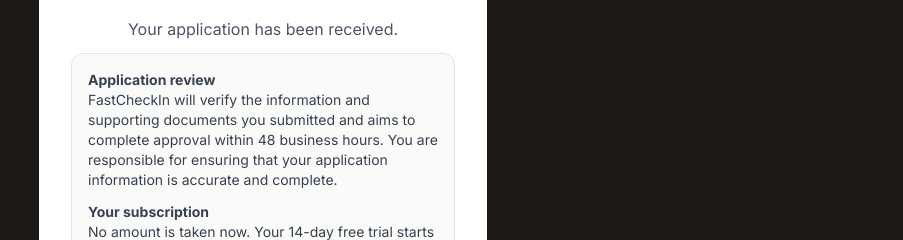
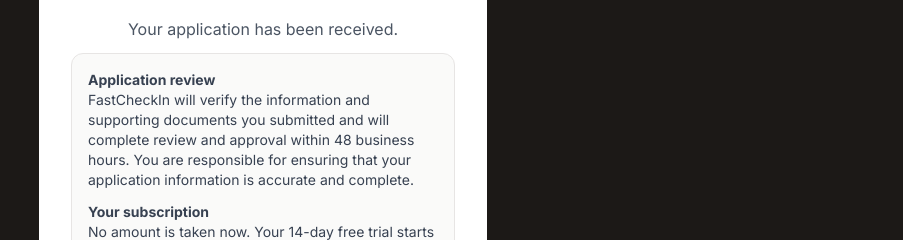
Before and after one commit to TerraFit/Best-Check-In, a React (Vite) app: page /registration-pending in a window 1280 px wide. Shown: the part 289-529 px from the top of the page, without its empty margins (377-1280 px from the left). Built offline with nearby package versions, Linux system fonts and the light colour scheme; no server answers; what @grammarly/editor-sdk would draw is missing.

Commit message:
Set the 48-business-hour application approval commitment

```diff
--- a/src/pages/RegistrationPending.tsx
+++ b/src/pages/RegistrationPending.tsx
@@ -23,7 +23,7 @@ export default function RegistrationPending() {
           {cardValidated ? 'Your card has been validated successfully. No amount has been debited.' : 'Your application has been received.'}
         </p>
         <div className="text-left rounded-xl bg-stone-50 border border-stone-200 p-4 mb-6 text-sm text-gray-700 space-y-3">
-          <p><strong>Application review</strong><br />FastCheckIn will verify the information and supporting documents you submitted and aims to complete approval within 48 business hours. You are responsible for ensuring that your application information is accurate and complete.</p>
+          <p><strong>Application review</strong><br />FastCheckIn will verify the information and supporting documents you submitted and will complete review and approval within 48 business hours. You are responsible for ensuring that your application information is accurate and complete.</p>
           <p><strong>Your subscription</strong><br />No amount is taken now. Your 14-day free trial starts at 00:00 South African time on the day after approval. We will remind you before the trial ends, and you may cancel your subscription at any time.</p>
           <p><strong>Access your dashboard</strong><br />{confirmationEmailSent ? `We have sent an email to ${email} with a secure link to set up your business account.` : `Your card is validated, but we could not confirm delivery of the account setup email. Please contact FastCheckIn support for assistance.`} You can access your dashboard while the application is under review once your password is set. Live guest check-in becomes available once approved.</p>
           <p>After approval, we will email you confirmation and instructions for getting started with live guest check-in.</p>
```
